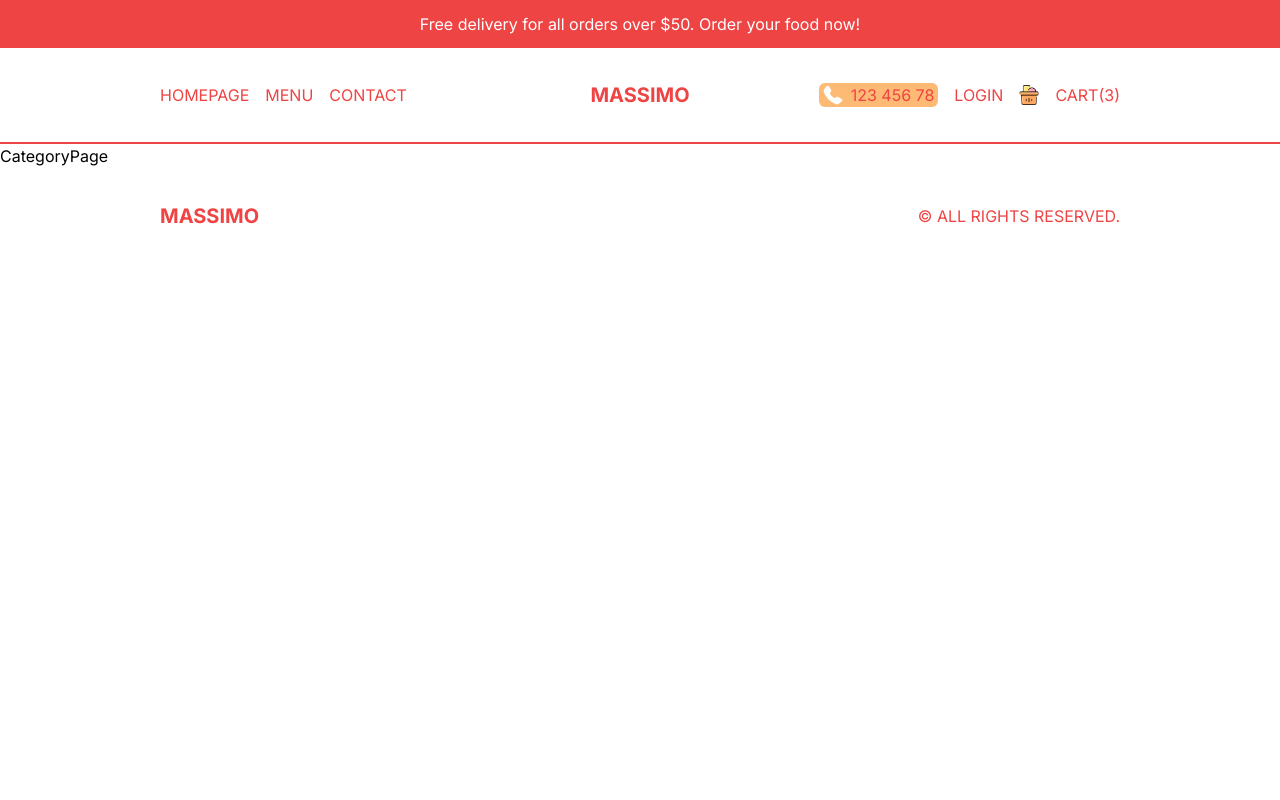
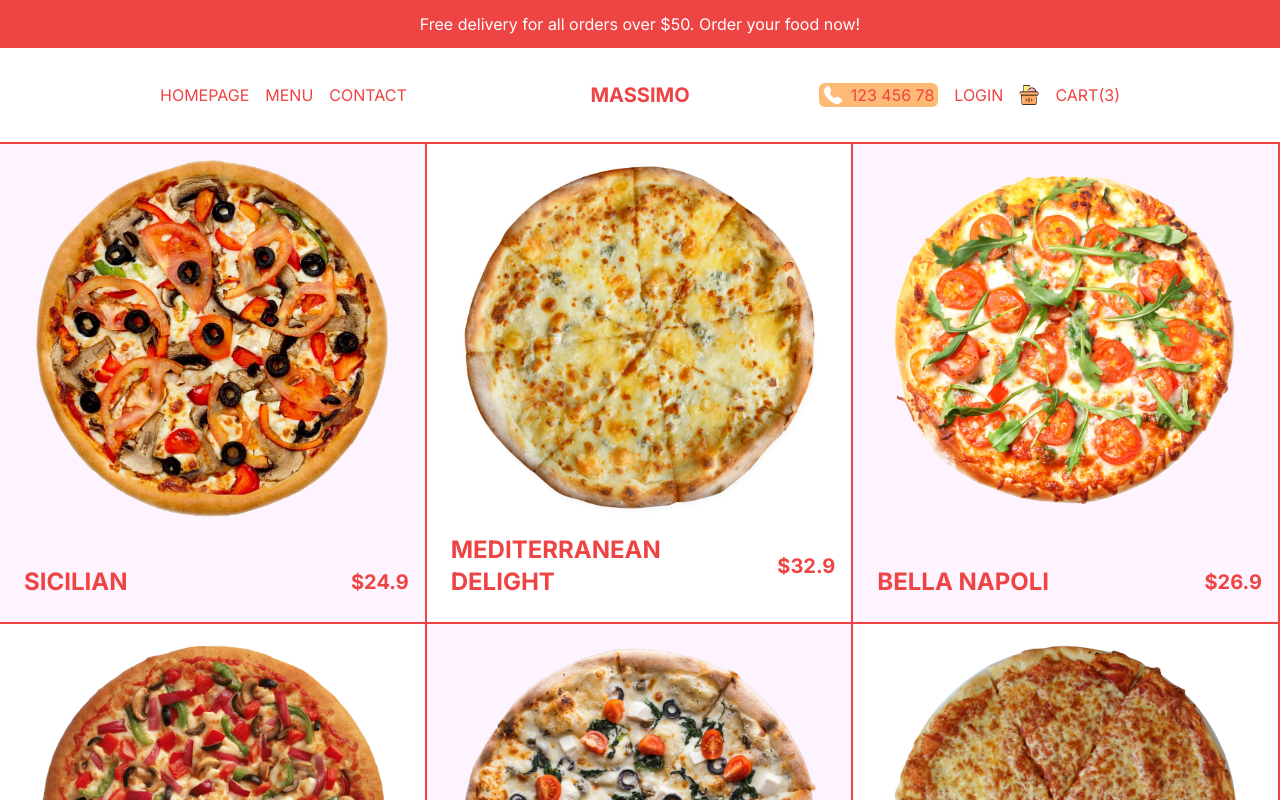
Before and after one commit to Jisap/Restaurant_food_delivery, a Next.js app: page /menu/burgers in a window 1280 px wide. Shown: the top 800 px of the page. Built offline with nearby package versions, Linux system fonts and the light colour scheme.

Commit message:
category page

```diff
--- a/src/app/menu/[category]/page.tsx
+++ b/src/app/menu/[category]/page.tsx
@@ -1,8 +1,34 @@
-import React from 'react'
+import { pizzas } from "@/data";
+import Image from "next/image";
+import Link from "next/link";
+import React from "react";
 
 const CategoryPage = () => {
   return (
-    <div>CategoryPage</div>
+    <div className="flex flex-wrap text-red-500">
+      {pizzas.map((item) => (
+        <Link
+          key={item.id}
+          className="w-full h-[60vh] border-r-2 border-b-2 border-red-500 sm:w-1/2 lg:w-1/3 p-4 flex flex-col justify-between group odd:bg-fuchsia-50"
+          href={`/product/${item.id}`}
+        >
+          {/* Image Container */}
+          { item.img && (
+            <div className="relative h-[80%]">
+              <Image src={item.img} alt="" fill className="object-contain" sizes="(max-width: 768px) 100vw, (max-width: 1200px) 50vw, 33vw" />
+            </div>
+          )}
+
+          {/* TEXT CONTAINER */}
+          <div className="flex items-center justify-between font-bold">
+            <h1 className="text-2xl uppercase p-2">{item.title}</h1>
+            <h2 className="group-hover:hidden text-xl">${item.price}</h2>
+            <button className="hidden group-hover:block uppercase bg-red-500 text-white p-2 rounded-md">Add to Cart</button>
+          </div>
+        </Link>
+
+      ))}
+    </div>
   )
 }
 
```
